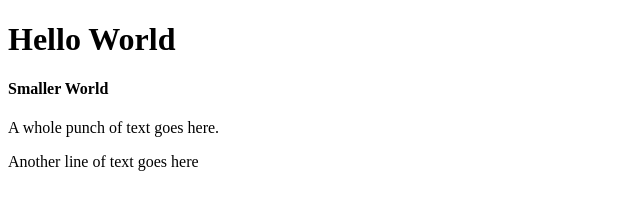
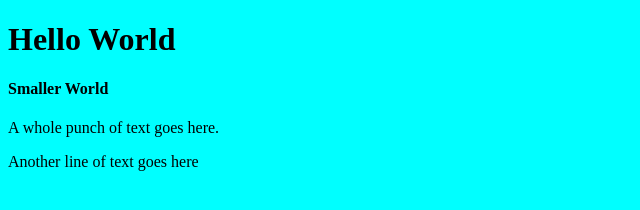
Before and after one commit to Lehigh-University-Design/hello-world-laurj46, a plain HTML site: page index.html in a window 1280 px wide. Shown: the whole page, without its empty margins (0-640 px from the left). Drawn offline with Linux system fonts and the light colour scheme.

Commit message:
Update index.html

```diff
--- a/index.html
+++ b/index.html
@@ -3,7 +3,11 @@
 <html>
 
     <head>
-
+            <style>
+                body {
+                   background-color: aqua;
+                }
+            </style>
     </head>
         <title>Hello World</title>
     <body>
@@ -15,4 +19,8 @@
     </body>
 
 
+    <picture>
+
+    </picture>
+
 </html>
```
